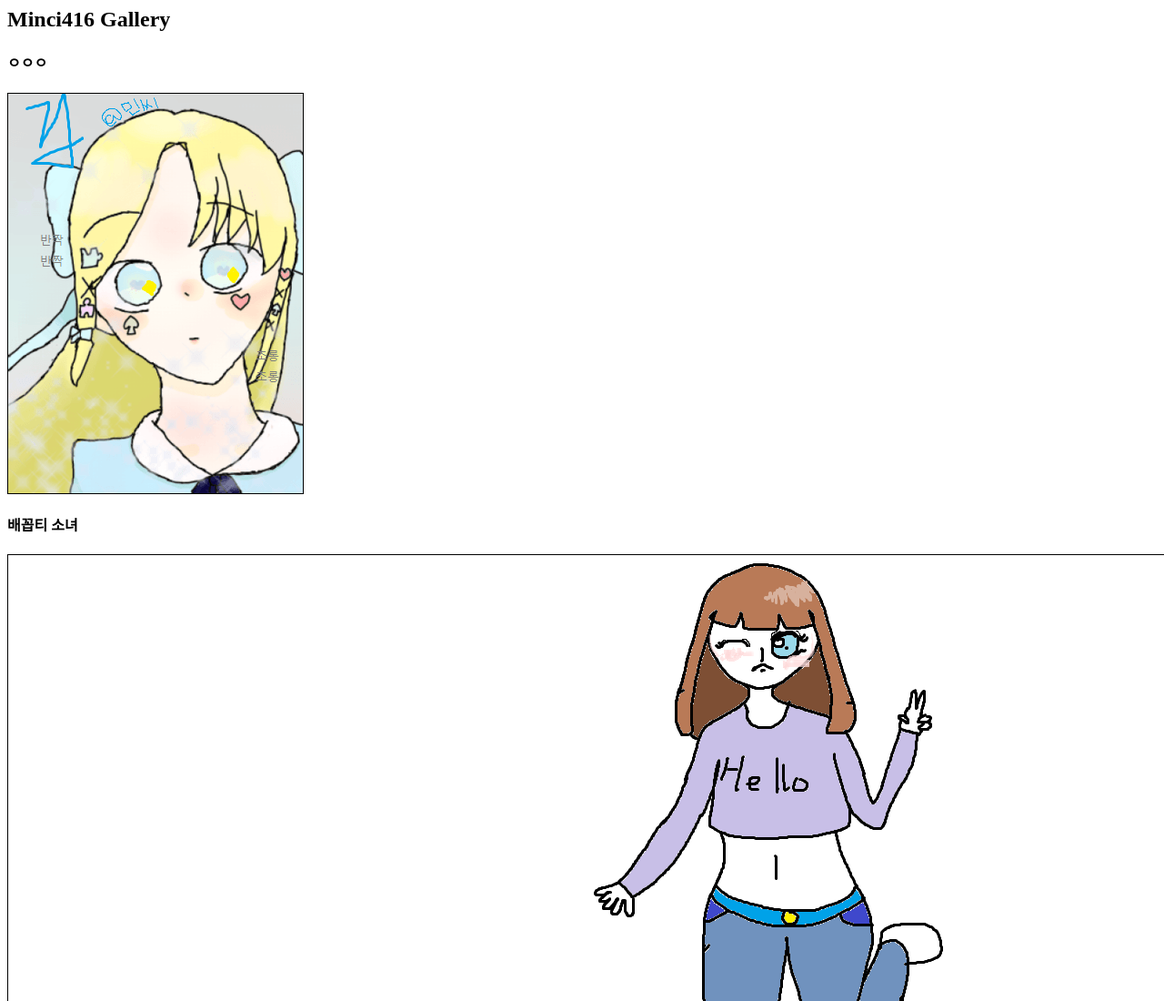
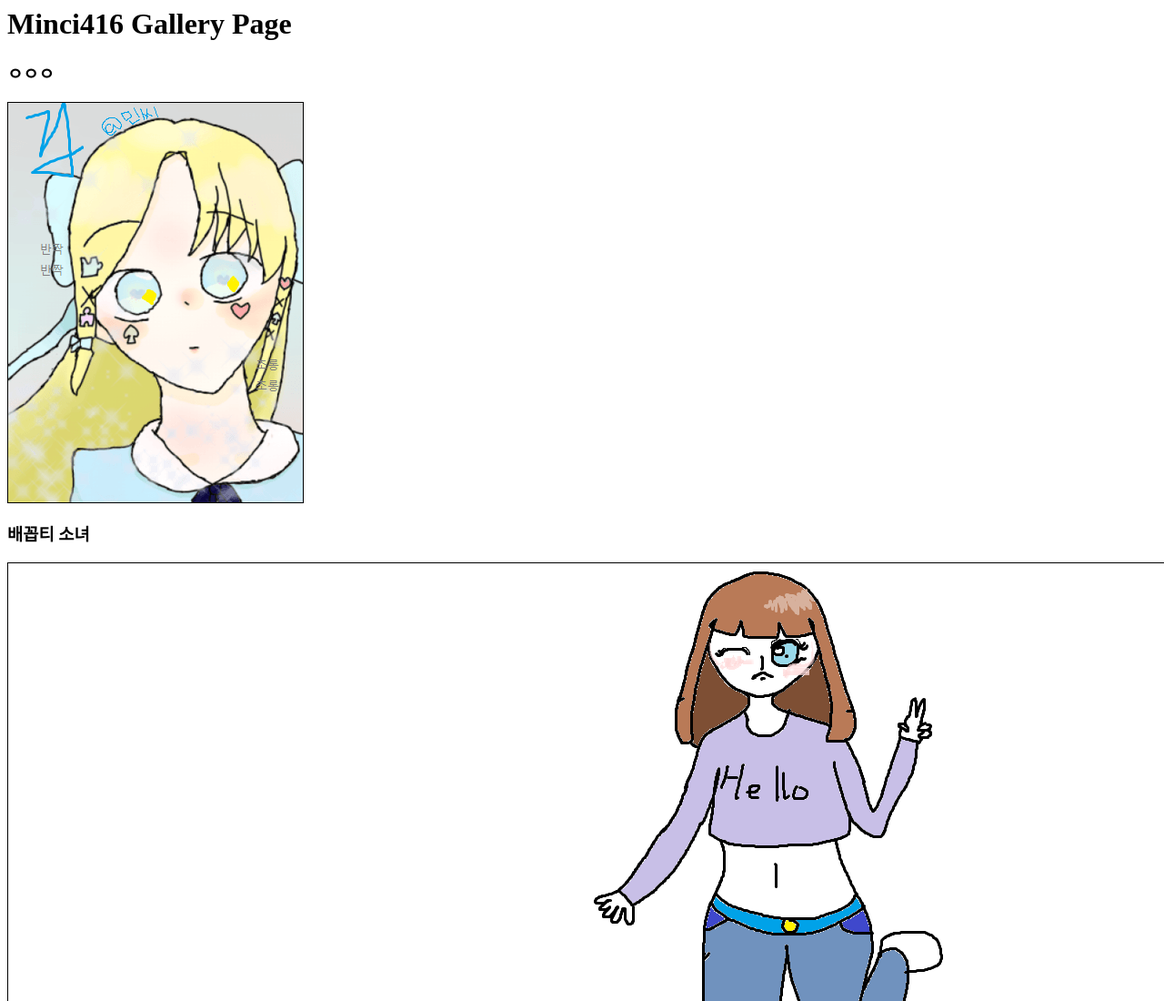
Before and after one commit to minci416/minci416.github.io, a plain HTML site: page index.html in a window 1280 px wide. Shown: the top 1100 px of the page at 91% size. Drawn offline with Linux system fonts and the light colour scheme.

Commit message:
Update index.html

```diff
--- a/index.html
+++ b/index.html
@@ -3,13 +3,15 @@
         <title>Minci416 Gallery</title>
     </head>
     <body>
-        <h2>Minci416 Gallery</h2>
+        <h1>Minci416 Gallery Page</h1>
 
-        <h4>ㅇㅇㅇ</h4>
+        <h3>ㅇㅇㅇ</h3>
         <img border=1 src="images/ㅇㅇㅇ.png">
+        <br>
 
-        <h4>배꼽티 소녀</h4>
+        <h3>배꼽티 소녀</h3>
         <img border=1 src="images/배꼽티 소녀.png">
+        <br>
 
     </body>
 </html>
```
